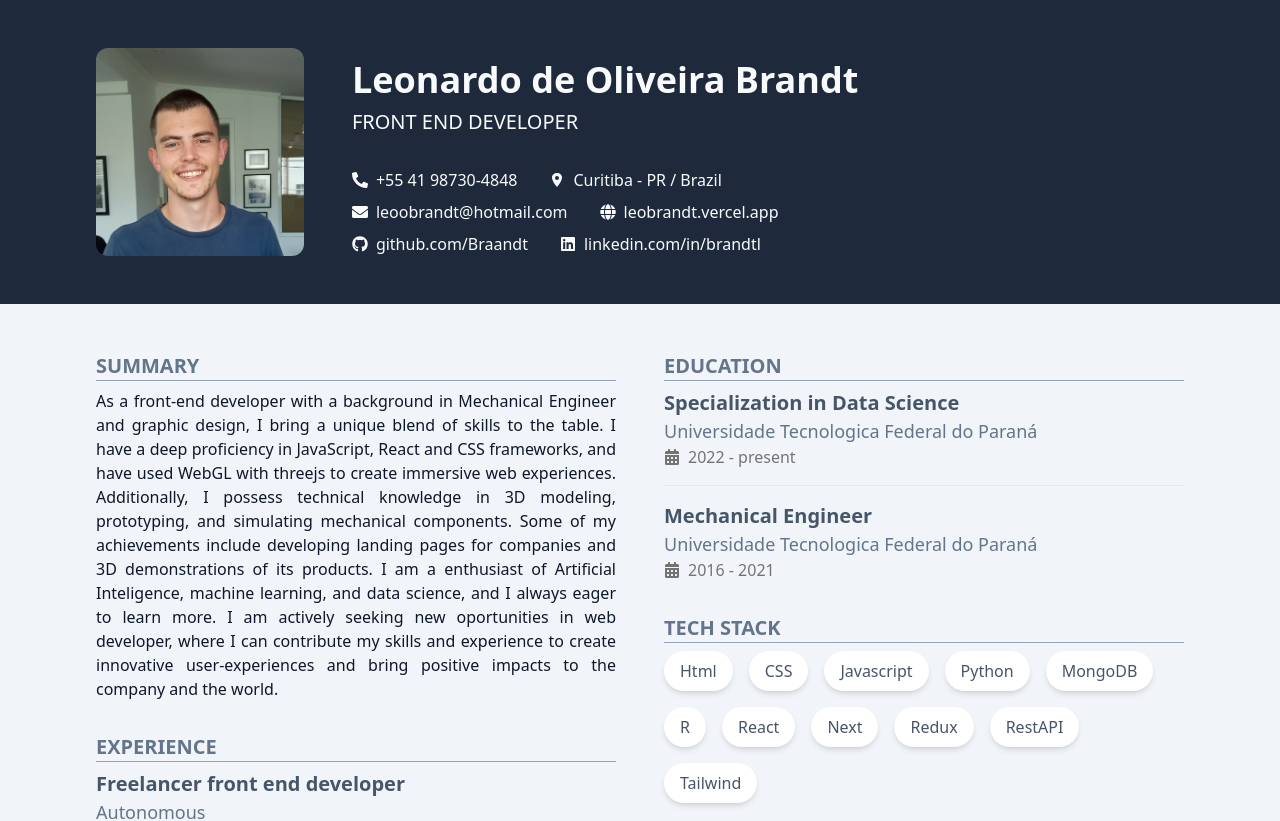
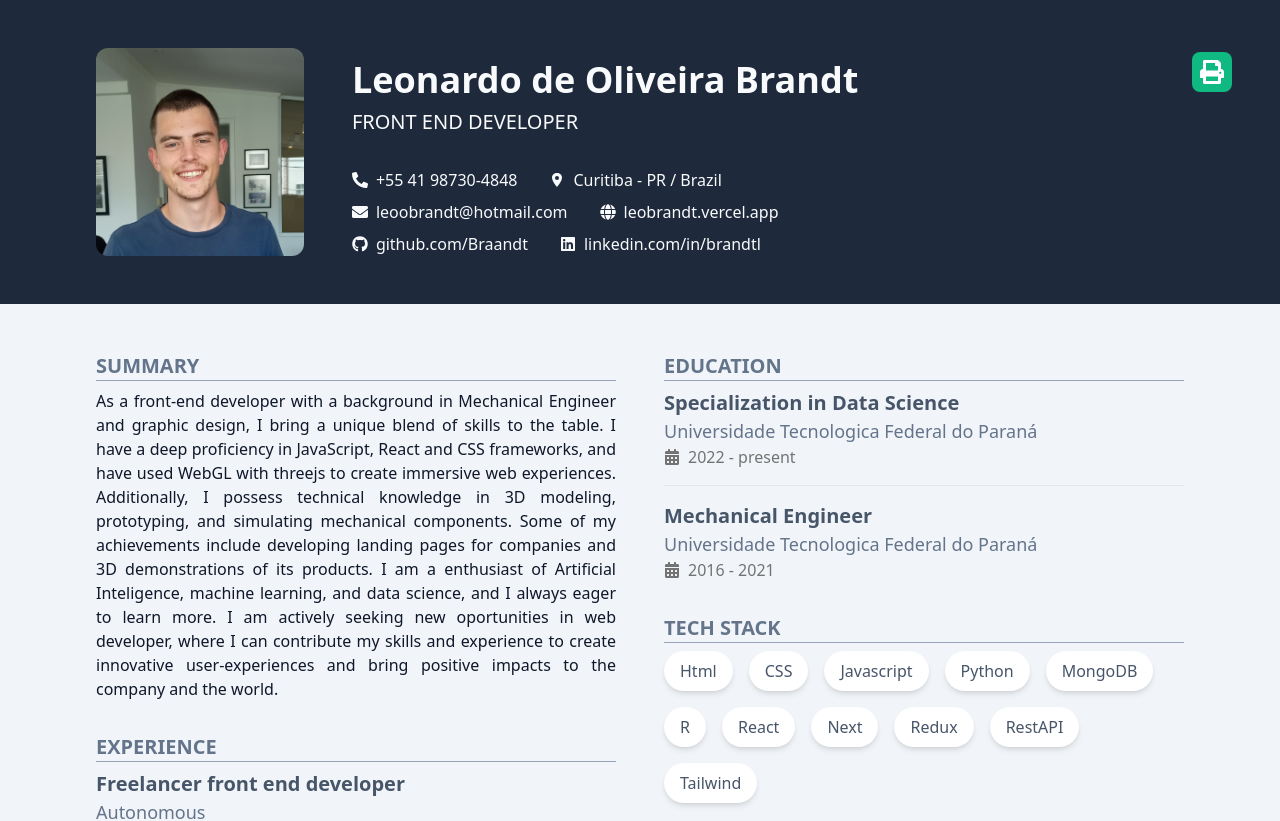
Before and after one commit to Braandt/resume, a React (Vite) app: page / in a window 1280 px wide. Shown: the top 821 px of the page. Built offline with nearby package versions, Linux system fonts and the light colour scheme.

Commit message:
print button

```diff
--- a/src/App.jsx
+++ b/src/App.jsx
@@ -1,5 +1,6 @@
 import Body from "./components/Body";
 import Header from "./components/Header";
+import PrintButton from "./components/PrintButton";
 
 export default function App() {
 	return (
@@ -7,6 +8,8 @@ export default function App() {
 			<Header />
 
 			<Body />
+
+			<PrintButton />
 		</div>
 	)
 }
--- /dev/null
+++ b/src/components/PrintButton.jsx
@@ -0,0 +1,20 @@
+import { FaPrint } from "react-icons/fa";
+
+export default function PrintButton() {
+    return (
+        <a
+            href=""
+            className="fixed top-12 group right-12"
+        >
+            <div className="h-12 flex items-center justify-center text-white rounded-lg transition-all">
+                <div
+                    className="scale-x-0 bg-emerald-500 p-2 transition-all origin-right rounded-l-lg -mr-2 pr-4
+                    group-hover:scale-x-100"
+                >
+                    Print
+                </div>
+                <FaPrint className="p-2 w-10 h-10 bg-emerald-500 rounded-lg" />
+            </div>
+        </a>
+    )
+}
```
